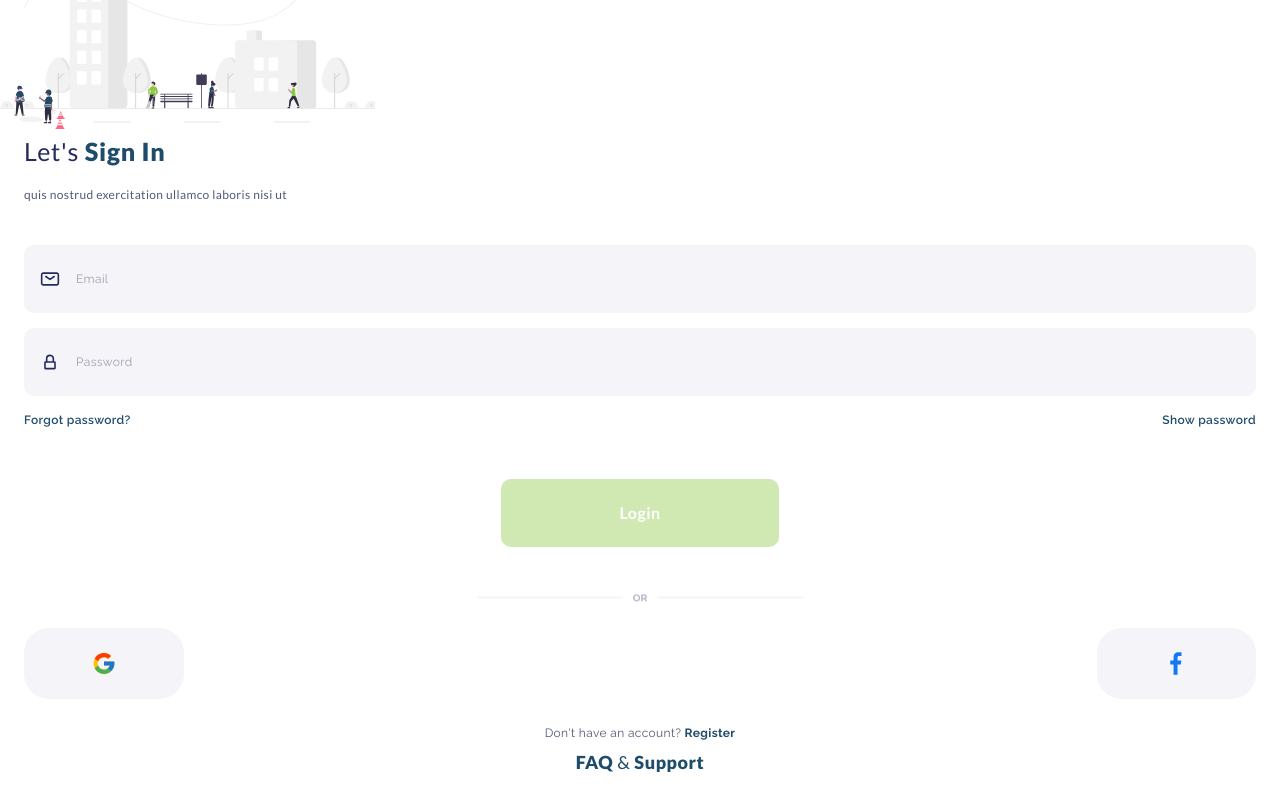
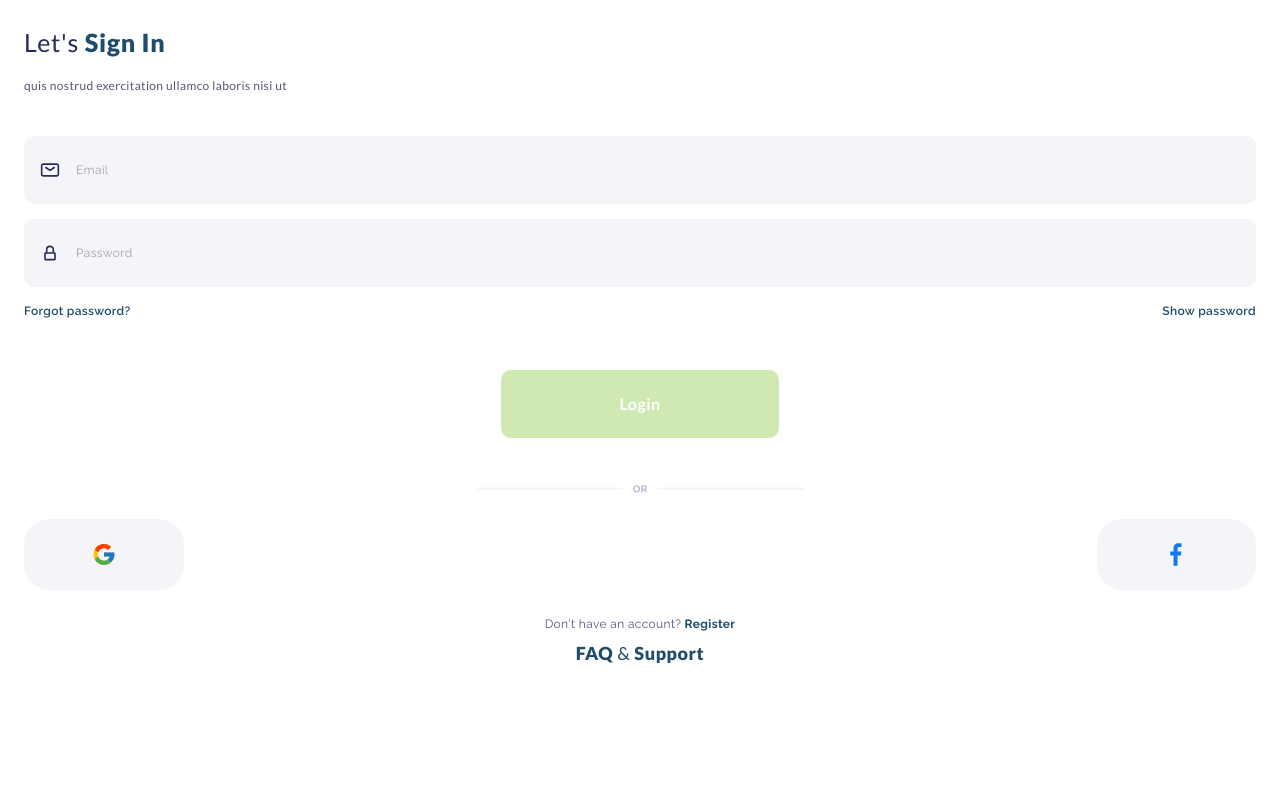
Before and after one commit to oseayemenre/home, a Next.js app: page /login-form in a window 1280 px wide. Shown: the top 810 px of the page. Built offline with nearby package versions, Linux system fonts and the light colour scheme; no server answers.

Commit message:
initial commit

```diff
--- a/app/(auth)/login-form/page.tsx
+++ b/app/(auth)/login-form/page.tsx
@@ -78,15 +78,11 @@ const LoginForm = () => {
         alt=''
         width={408}
         height={175}
-        style={{
-          height: "auto",
-          width: "auto",
-        }}
-        className='mb-1'
+        className='mb-1 md:hidden'
         priority
       />
 
-      <div className='mx-6 mb-[46px]'>
+      <div className='mx-6 mb-[46px] md:mt-6'>
         <p className='text-[#252B5C] text-[25px] font-[500] tracking-[0.75px] mb-[15px]'>
           {`Let's`}
           <span className='text-[#1F4C6B] text-[25px] font-[800]'>
```
